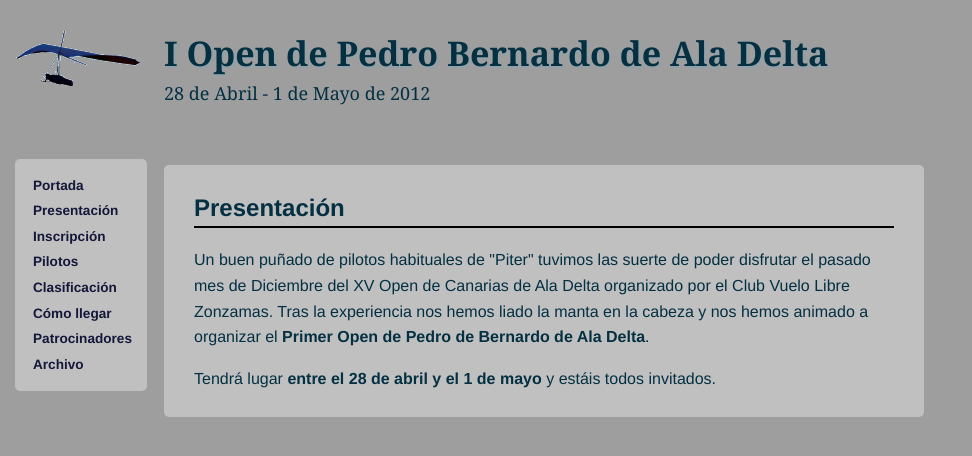
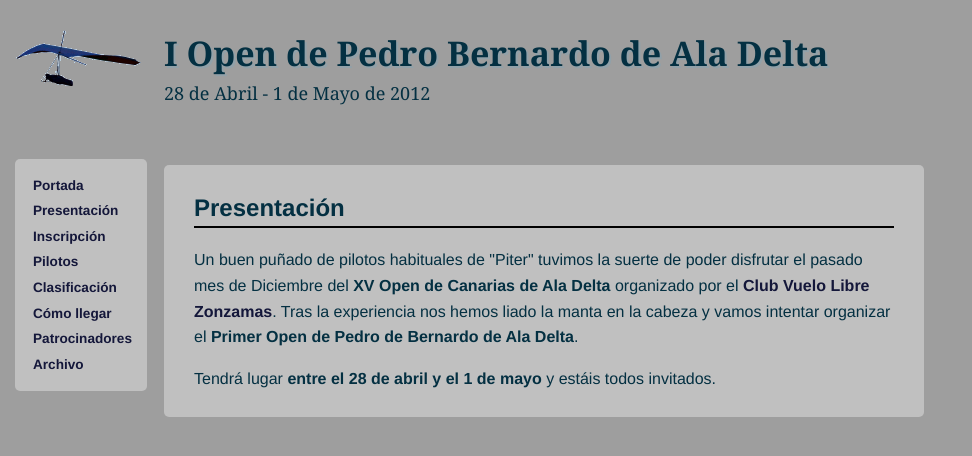
Before and after one commit to nando/openfly, a Jekyll site: the page built from index.html, in a window 1280 px wide. Shown: the top 456 px of the page, without its empty margins (0-972 px from the left). Built offline with Jekyll 4.4.1, drawn with Linux system fonts in a browser that asks for light colours.

Commit message:
ie6, venga va!

```diff
--- a/_layouts/default.html
+++ b/_layouts/default.html
@@ -10,7 +10,10 @@
     <base href="{{ site.url }}"/>
     <title>I Open de Pedro Bernardo de Ala Delta</title>
     <!--[if lt IE 9]><script src="//html5shim.googlecode.com/svn/trunk/html5.js"></script><![endif]-->
-    <style>@import url('styles/inspired_by_bundler_inspired.css');</style>
+    <link rel="stylesheet" type="text/css" href="styles/inspired_by_bundler_inspired.css" />
+    <!--[if IE 6]>
+      <link rel="stylesheet" type="text/css" href="styles/ie6.css" />
+    <![endif]-->
 </head>
 <body>
 
--- a/index.html
+++ b/index.html
@@ -5,6 +5,6 @@
 
 <h2>Presentación</h2>
 
-<p>Un buen puñado de pilotos habituales de "Piter" tuvimos las suerte de poder disfrutar el pasado mes de Diciembre del XV Open de Canarias de Ala Delta organizado por el Club Vuelo Libre Zonzamas. Tras la experiencia nos hemos liado la manta en la cabeza y nos hemos animado a organizar el <strong>Primer Open de Pedro de Bernardo de Ala Delta</strong>.</p>
+<p>Un buen puñado de pilotos habituales de "Piter" tuvimos la suerte de poder disfrutar el pasado mes de Diciembre del <strong>XV Open de Canarias de Ala Delta</strong> organizado por el <a href="http://www.vuelolibrezonzamas.com/" target="_blank">Club Vuelo Libre Zonzamas</a>. Tras la experiencia nos hemos liado la manta en la cabeza y vamos intentar organizar el <strong>Primer Open de Pedro de Bernardo de Ala Delta</strong>.</p>
 
 <p>Tendrá lugar <strong>entre el 28 de abril y el 1 de mayo</strong> y estáis todos invitados.</p>
--- /dev/null
+++ b/styles/ie6.css
@@ -0,0 +1,6 @@
+img.logo {
+  position:absolute !important;
+}
+nav{
+  position:absolute !important;
+}
```
